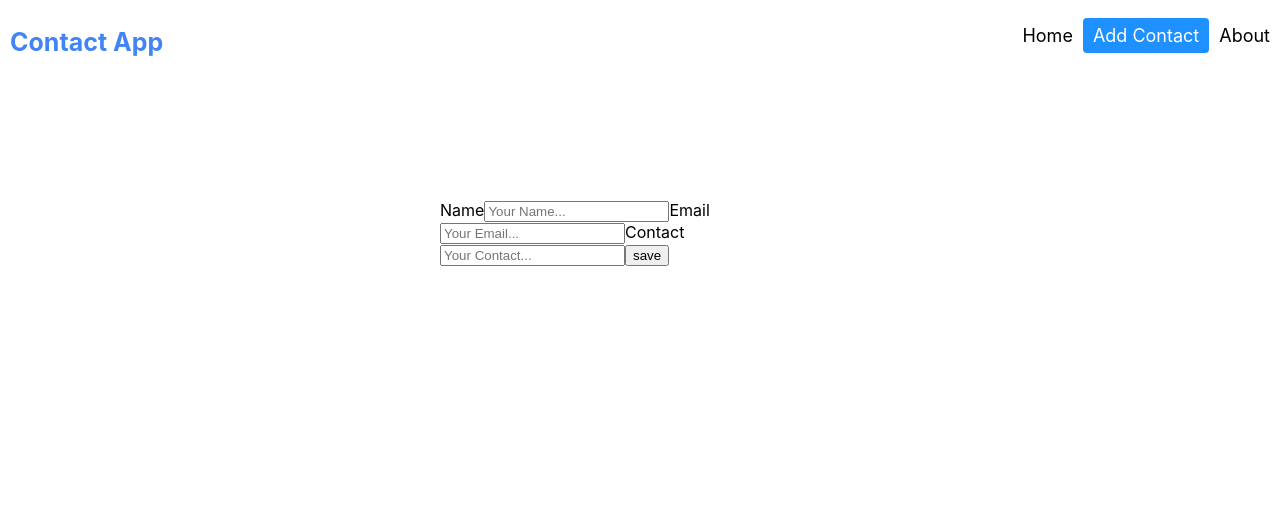
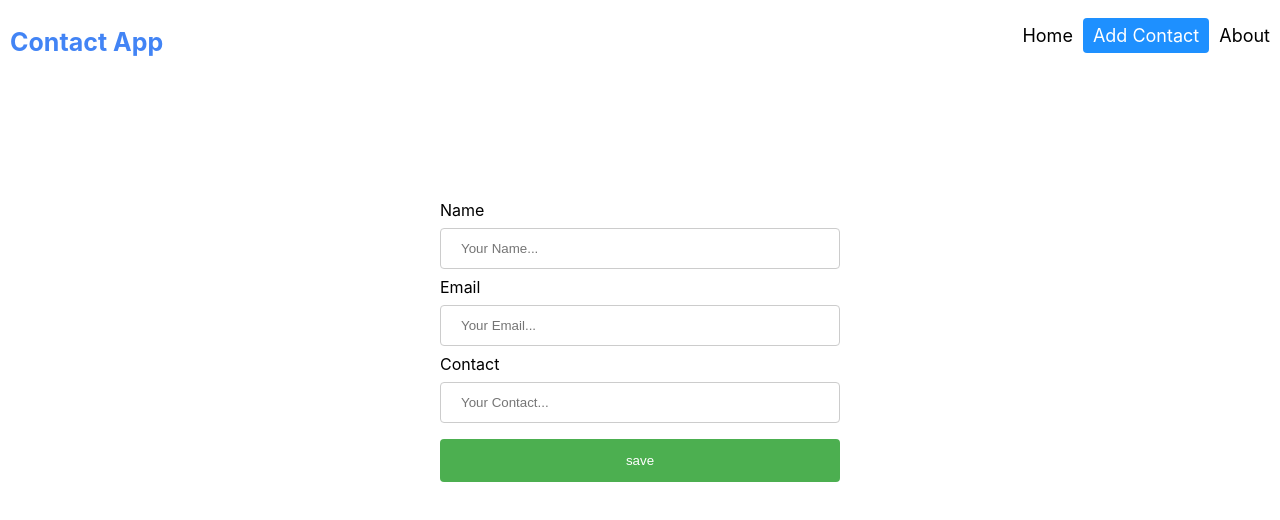
Before and after one commit to amarjyothi98/firebase-crud, a React (Create React App) app: page /add in a window 1280 px wide. Shown: the top 520 px of the page. Built offline with nearby package versions, Linux system fonts and the light colour scheme.

Commit message:
added addEdit.css and completed the file

```diff
--- a/src/pages/addEdit.css
+++ b/src/pages/addEdit.css
@@ -0,0 +1,27 @@
+input[type="text"],
+input[type="number"],
+input[type="email"],
+select {
+    width: 100%;
+    padding: 12px 20px;
+    margin: 8px 0;
+    display: inline-block;
+    border: 1px solid #ccc;
+    border-radius: 4px;
+    box-sizing: border-box;
+}
+
+input[type="submit"] {
+    width: 100%;
+    background-color: #4caf50;
+    color: white;
+    padding: 14px 20px;
+    margin: 8px 0;
+    border: none;
+    border-radius: 4px;
+    cursor: pointer;
+}
+
+input[type="submit"]:hover {
+    background-color: #45a049;
+}
```
